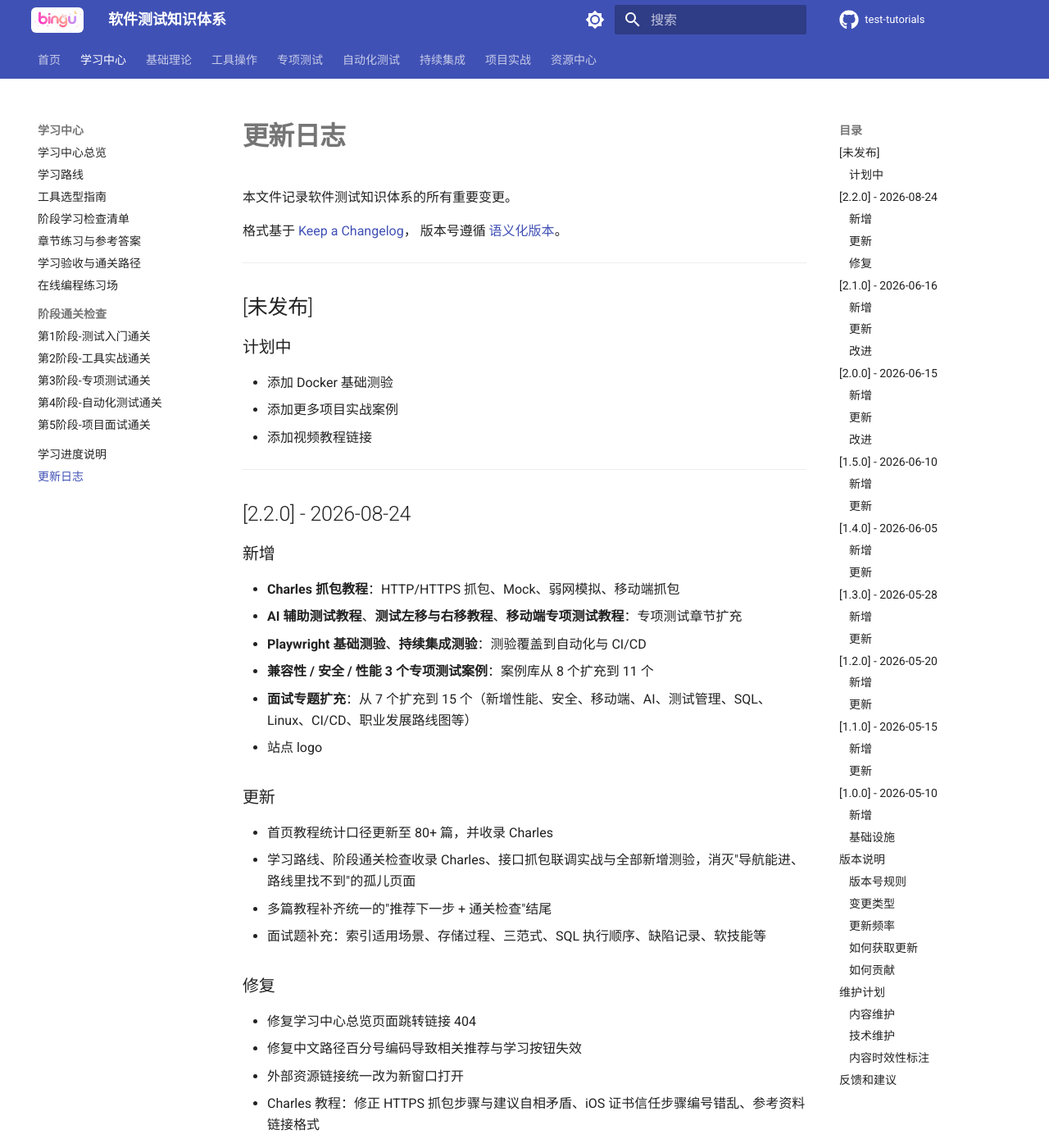
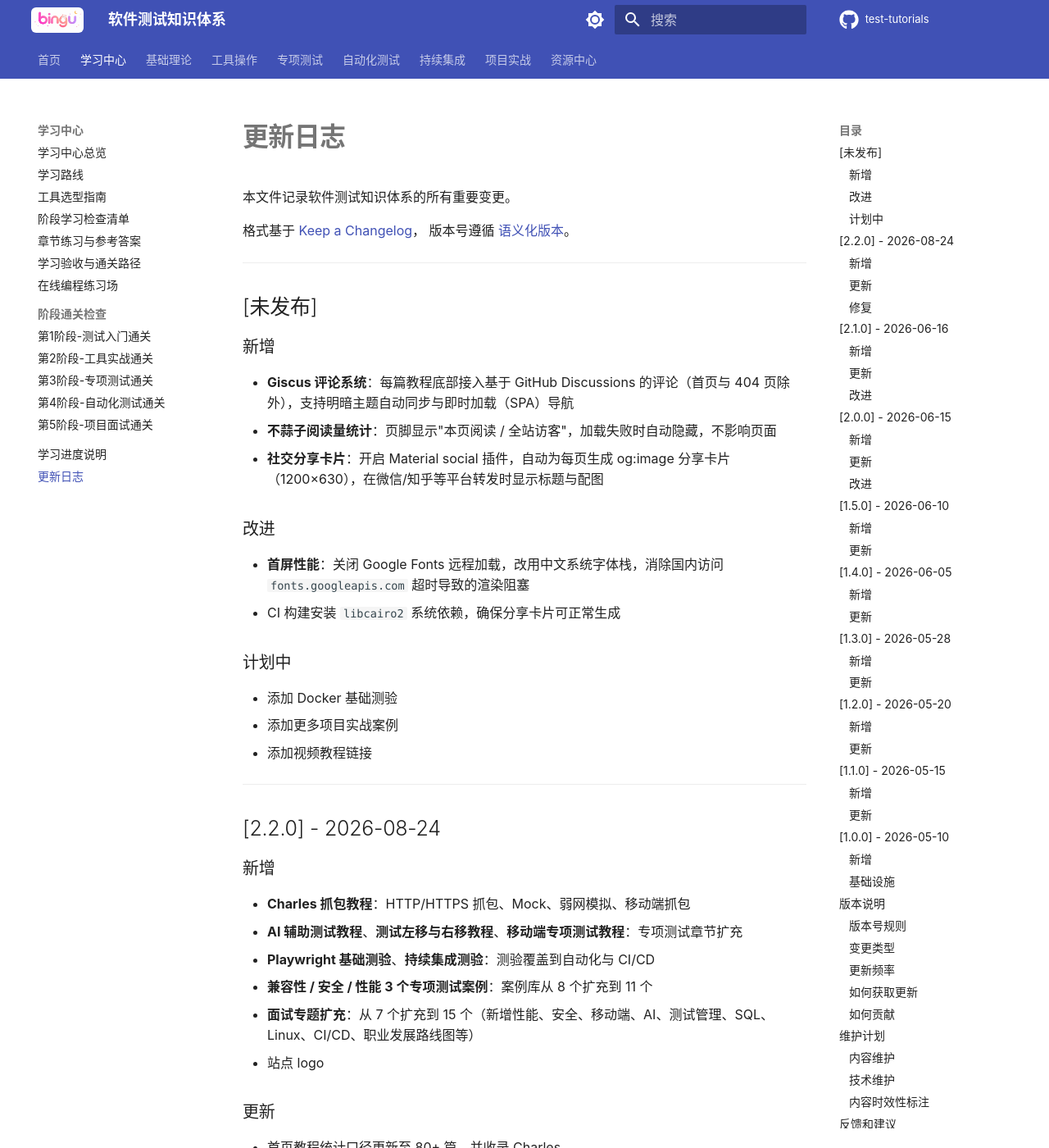
Before and after one commit to bingu7/test-tutorials, an MkDocs documentation site: the page built from docs/CHANGELOG.md, in a window 1280 px wide and 1400 px high. Shown: the whole window at 82% size. Built offline with MkDocs 1.6.1 and Material for MkDocs 9.7.7, drawn with Linux system fonts in a browser that asks for light colours; comment, search, counter and statistics services are not loaded.

Commit message:
feat: P0 站点体验优化——评论/阅读量/分享卡片/字体加速
新增：
- Giscus 评论系统（GitHub Discussions）：全站教程页启用，首页与 404 除外；
  支持明暗主题同步、即时加载（SPA）导航重挂载、懒加载与失败重试
- 不蒜子阅读量统计：页脚显示"本页阅读/全站访客"，加载失败自动隐藏
- 社交分享卡片：social 插件生成 og:image（1200x630，中文字体 Noto Sans SC）

改进：
- 关闭 Google Fonts 远程加载，改用中文系统字体栈，消除国内访问阻塞
- CI 安装 libcairo2 并显式设置 CI=true 以生成分享卡片
- requirements 显式声明 jieba（中文搜索分词，缺失会退化）与 [imaging] 依赖
- .gitignore 补充 .cache/ 与 playwright 产物

配置：
- 新增 overrides/partials/{comments,copyright}.html 与 docs/.meta.yml
- mkdocs.yml 启用 custom_dir / meta / social 插件，theme.font: false

```diff
--- a/docs/CHANGELOG.md
+++ b/docs/CHANGELOG.md
@@ -11,6 +11,15 @@
 ---
 
 ## [未发布]
+
+### 新增
+- **Giscus 评论系统**：每篇教程底部接入基于 GitHub Discussions 的评论（首页与 404 页除外），支持明暗主题自动同步与即时加载（SPA）导航
+- **不蒜子阅读量统计**：页脚显示"本页阅读 / 全站访客"，加载失败时自动隐藏，不影响页面
+- **社交分享卡片**：开启 Material social 插件，自动为每页生成 og:image 分享卡片（1200×630），在微信/知乎等平台转发时显示标题与配图
+
+### 改进
+- **首屏性能**：关闭 Google Fonts 远程加载，改用中文系统字体栈，消除国内访问 `fonts.googleapis.com` 超时导致的渲染阻塞
+- CI 构建安装 `libcairo2` 系统依赖，确保分享卡片可正常生成
 
 ### 计划中
 - 添加 Docker 基础测验
--- a/docs/stylesheets/extra.css
+++ b/docs/stylesheets/extra.css
@@ -1,3 +1,30 @@
+/* ==================== 字体：系统字体栈（替代 Google Fonts） ==================== */
+/*
+ * theme.font: false 关闭了远程字体加载，避免国内访问
+ * fonts.googleapis.com 超时阻塞首屏渲染。这里定义覆盖范围更完整的
+ * 系统字体栈：优先中文系统字体，再回退到 Material 默认的无衬线序列。
+ * 变量定义在 html 上以覆盖 Material 的 :root 定义（后者用 var(--md-text-font,_)）。
+ */
+html {
+    --md-text-font: -apple-system, BlinkMacSystemFont, "Segoe UI", "PingFang SC",
+        "Hiragino Sans GB", "Microsoft YaHei", "Source Han Sans SC",
+        "Noto Sans CJK SC", "WenQuanYi Micro Hei", Helvetica, Arial, sans-serif;
+    --md-code-font: "SFMono-Regular", Consolas, "Liberation Mono", Menlo,
+        "Microsoft YaHei", "PingFang SC", monospace;
+}
+
+
+/* ==================== 页脚：阅读量统计 ==================== */
+/* 不蒜子加载成功前容器为 display:none，加载后由脚本置为 inline */
+.md-copyright__stats {
+    margin-left: 0.75rem;
+}
+
+.md-copyright__stats > span + span {
+    margin-left: 0.75rem;
+}
+
+
 /* ==================== 设计令牌（Design Tokens） ==================== */
 :root {
     /* 成功色系 */
--- a/mkdocs.yml
+++ b/mkdocs.yml
@@ -14,6 +14,10 @@
   name: material
   language: zh
   logo: assets/images/bingu-logo.png
+  custom_dir: overrides          # 自定义模板（评论系统等）
+  # 关闭 Google Fonts 远程加载：改用系统字体栈（见 extra.css），
+  # 避免国内访问 fonts.googleapis.com 超时拖慢首屏
+  font: false
   palette:
     # 浅色模式
     - scheme: default
@@ -45,15 +49,23 @@
   icon:
     repo: fontawesome/brands/github
 
-# 搜索插件
+# 插件
 plugins:
   - search:
       separator: '[\s\-\.]+'   # 中文搜索分词
       lang: zh
+  - meta:                        # 支持 .meta.yml 批量设置页面元数据（评论开关等）
+      meta_file: .meta.yml
   - git-revision-date-localized:   # 页面底部显示“最后更新”时间
       enable_creation_date: false
       type: date
       locale: zh
+  # 社交分享卡片（og:image）：仅在 CI 生成，本地构建跳过（省去下载中文字体）
+  - social:
+      enabled: !ENV [CI, false]
+      cards_layout_options:
+        font_family: Noto Sans SC   # 中文字形；默认 Roboto 不含中文
+        background_color: indigo
 
 # Markdown 扩展
 markdown_extensions:
--- /dev/null
+++ b/overrides/partials/comments.html
@@ -0,0 +1,144 @@
+{#-
+  Giscus 评论系统（基于 GitHub Discussions）
+
+  启用：页面 front matter 中设置 `comments: true`（docs/.meta.yml 已全局启用）
+  关闭：设置 `comments: false`
+
+  配置来源：https://giscus.app
+  仓库：bingu7/test-tutorials · 分类：General
+-#}
+{% if page.meta.comments %}
+<h2 id="__comments">{{ lang.t("meta.comments") }}</h2>
+
+<div class="giscus"></div>
+
+<script>
+  (function () {
+    'use strict';
+
+    // Material 的即时加载会在每次导航后重新执行本脚本，
+    // 用全局标记保证初始化逻辑只执行一次
+    if (window.__giscusInit) return;
+    window.__giscusInit = true;
+
+    var REPO = 'bingu7/test-tutorials';
+    var REPO_ID = 'R_kgDOS0GDqQ';
+    var CATEGORY = 'General';
+    var CATEGORY_ID = 'DIC_kwDOS0GDqc4DFf2W';
+
+    // giscus iframe 是否已完成首次通信、待下发的主题
+    var giscusLoaded = false;
+    var pendingTheme = null;
+
+    // 依据 Material 调色板选择 giscus 主题
+    function getGiscusTheme() {
+      var palette = typeof __md_get === 'function' ? __md_get('__palette') : null;
+      if (palette && typeof palette.color === 'object') {
+        return palette.color.scheme === 'slate' ? 'dark' : 'light';
+      }
+      var scheme = document.body.getAttribute('data-md-color-scheme');
+      return scheme === 'slate' ? 'dark' : 'light';
+    }
+
+    // 挂载 giscus（即时加载后页面 DOM 会被替换，需要重新插入脚本）
+    function mount() {
+      var container = document.querySelector('.giscus');
+      if (!container) return;
+      if (container.dataset.giscusMounted === 'true') return;
+      container.dataset.giscusMounted = 'true';
+
+      // 每次挂载都是新的 iframe，重置加载状态
+      giscusLoaded = false;
+      pendingTheme = null;
+
+      var script = document.createElement('script');
+      script.src = 'https://giscus.app/client.js';
+      script.setAttribute('data-repo', REPO);
+      script.setAttribute('data-repo-id', REPO_ID);
+      script.setAttribute('data-category', CATEGORY);
+      script.setAttribute('data-category-id', CATEGORY_ID);
+      script.setAttribute('data-mapping', 'pathname');
+      script.setAttribute('data-strict', '1');
+      script.setAttribute('data-reactions-enabled', '1');
+      script.setAttribute('data-emit-metadata', '0');
+      script.setAttribute('data-input-position', 'bottom');
+      script.setAttribute('data-theme', getGiscusTheme());
+      script.setAttribute('data-lang', 'zh-CN');
+      script.setAttribute('data-loading', 'lazy');
+      script.setAttribute('crossorigin', 'anonymous');
+      script.async = true;
+      // 加载失败时允许下次导航重试
+      script.onerror = function () {
+        container.dataset.giscusMounted = 'false';
+      };
+
+      container.appendChild(script);
+    }
+
+    // 向 giscus iframe 下发主题
+    function postTheme(theme) {
+      var frame = document.querySelector('.giscus-frame');
+      if (!frame || !frame.contentWindow) return;
+      frame.contentWindow.postMessage(
+        { giscus: { setConfig: { theme: theme } } },
+        'https://giscus.app'
+      );
+    }
+
+    // 主题切换时同步 iframe；
+    // iframe 未加载完成（懒加载）时先记下，等 giscus 首次通信后再下发，
+    // 否则 postMessage 会因目标 origin 尚未就绪而失败，导致暗色下评论区仍是浅色
+    function syncTheme() {
+      var theme = getGiscusTheme();
+
+      if (giscusLoaded) {
+        postTheme(theme);
+      } else {
+        pendingTheme = theme;
+      }
+    }
+
+    // giscus 加载完成后会向父页面发消息（如 resizeHeight），以此判定就绪
+    window.addEventListener('message', function (event) {
+      if (event.origin !== 'https://giscus.app') return;
+      giscusLoaded = true;
+      if (pendingTheme) {
+        var theme = pendingTheme;
+        pendingTheme = null;
+        postTheme(theme);
+      }
+    });
+
+    // 等待 Material bundle 就绪后订阅一次导航事件
+    // （bundle 在页面底部加载，首屏执行本脚本时 document$ 可能尚未定义）
+    var tries = 0;
+    function start() {
+      if (typeof document$ === 'undefined') {
+        if (++tries < 100) {
+          setTimeout(start, 50);
+          return;
+        }
+        // 兜底：无即时加载能力时直接挂载
+        if (document.readyState === 'loading') {
+          document.addEventListener('DOMContentLoaded', mount);
+        } else {
+          mount();
+        }
+        return;
+      }
+      document$.subscribe(mount);
+      mount();
+    }
+    start();
+
+    document.addEventListener('change', function (event) {
+      var target = event.target;
+      // Material 的明暗切换是一组 radio[name="__palette"]
+      if (target && target.matches && target.matches('input[name="__palette"]')) {
+        // 等 Material 应用新配色后再同步
+        setTimeout(syncTheme, 100);
+      }
+    });
+  })();
+</script>
+{% endif %}
--- /dev/null
+++ b/overrides/partials/copyright.html
@@ -0,0 +1,32 @@
+{#-
+  页脚版权区 + 不蒜子阅读量统计
+
+  在 Material 原生 copyright 基础上追加：
+  - 本页阅读量（page_pv）
+  - 全站访客数（site_uv）
+
+  计数服务：不蒜子（https://busuanzi.ibruce.info）
+  说明：加载失败时容器保持隐藏，不影响页面其余部分。
+-#}
+<div class="md-copyright">
+  {% if config.copyright %}
+    <div class="md-copyright__highlight">
+      {{ config.copyright }}
+    </div>
+  {% endif %}
+  {% if not config.extra.generator == false %}
+    Made with
+    <a href="https://squidfunk.github.io/mkdocs-material/" target="_blank" rel="noopener">
+      Material for MkDocs
+    </a>
+  {% endif %}
+  <span class="md-copyright__stats">
+    <span id="busuanzi_container_page_pv" style="display:none">
+      本页阅读 <span id="busuanzi_value_page_pv"></span>
+    </span>
+    <span id="busuanzi_container_site_uv" style="display:none">
+      全站访客 <span id="busuanzi_value_site_uv"></span>
+    </span>
+  </span>
+</div>
+<script async src="https://busuanzi.ibruce.info/busuanzi/2.3/busuanzi.pure.mini.js"></script>
--- a/requirements.txt
+++ b/requirements.txt
@@ -1,3 +1,7 @@
 mkdocs>=1.6,<2
-mkdocs-material>=9.5,<10
+# [imaging] 额外依赖（cairosvg + pillow）用于生成社交分享卡片；
+# 卡片仅在 CI 构建（CI=true）时生成，本地构建会自动跳过
+mkdocs-material[imaging]>=9.5,<10
 mkdocs-git-revision-date-localized-plugin>=1.2
+# 中文搜索分词：search 插件检测到 jieba 时启用，缺失会导致中文搜索退化
+jieba>=0.42
```
Also changed, not shown: README.md (+5 -1 lines), docs/.meta.yml (added, +7 -0 lines), docs/404.md (+1 -0 lines), docs/index.md (+2 -0 lines), 2 other files.
